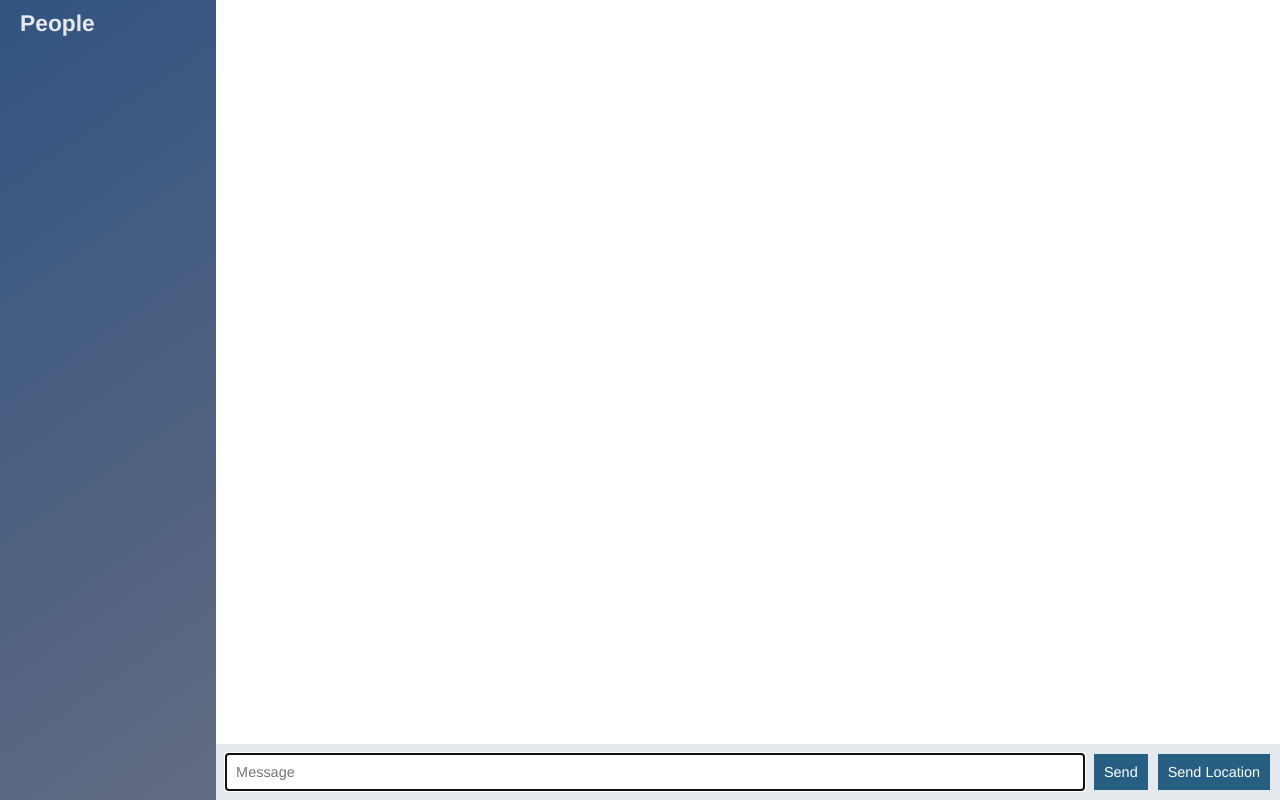
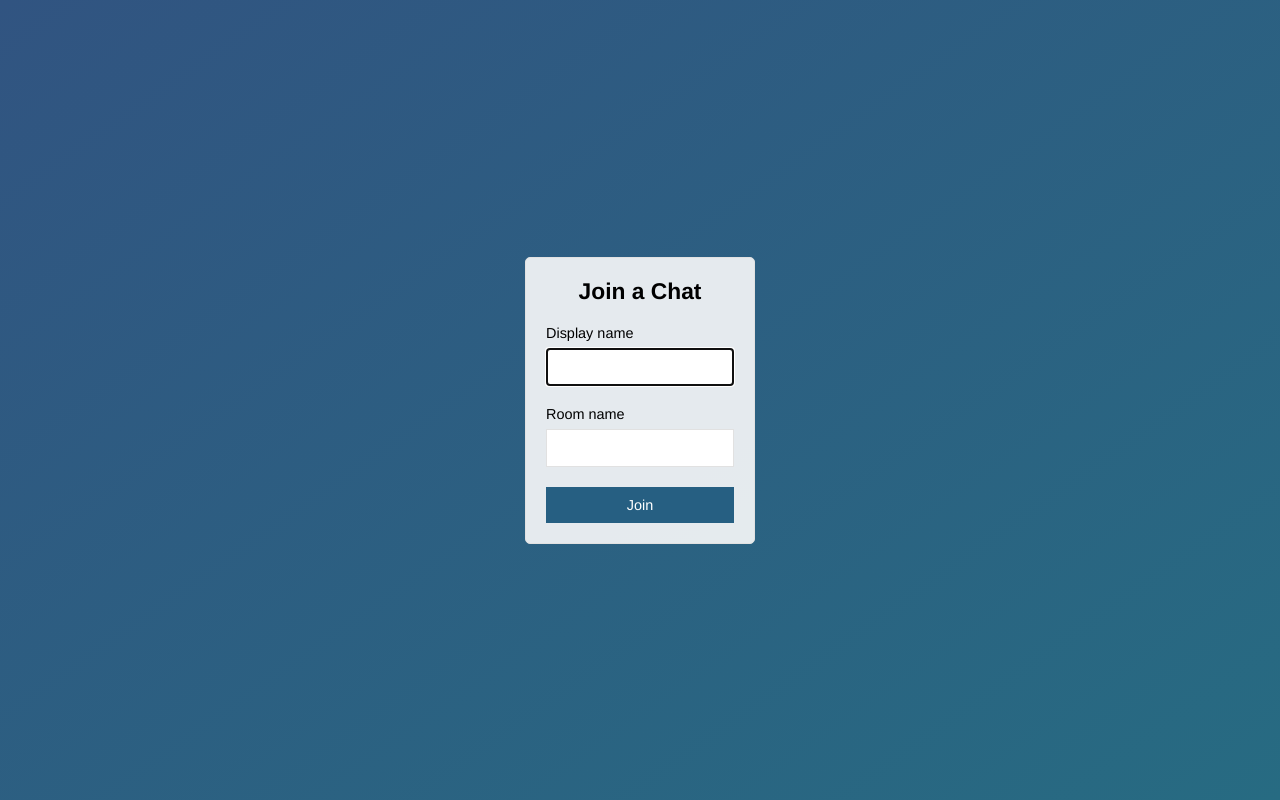
Before and after one commit to shockliang/node-chat-app, a website: page public/index.html in a window 1280 px wide. Drawn offline with nearby package versions, Linux system fonts and the light colour scheme; no server answers.

Commit message:
Add join page that submits to chat.html

```diff
--- a/public/index.html
+++ b/public/index.html
@@ -1,56 +1,31 @@
 <!DOCTYPE html>
 <html>
-    <head>
-        <meta charset="utf-8" />
-        <link rel="stylesheet" href="/css/styles.css"/>
-    </head>
-    <body class="chat">
+<head>
+    <meta charset="utf-8">
+    <title>Join | ChatApp</title>
+    <meta name="viewport" content="width=device-width, initial-scale=1, user-scalable=no">
+    <link rel="stylesheet" href="/css/styles.css">
+</head>
 
-        <div class="chat__sidebar">
-            <h3>People</h3>
-            <div id="users"></div>
-        </div>
+<body class="centered-form">
+    <div class="centered-form__form">
+        <form action="/chat.html">
+            <div class="form-field">
+                <h3>Join a Chat</h3>
+            </div>
+            <div class="form-field">
+                <label>Display name</label>
+                <input type="text" name="name" autofocus/>
+            </div>
+            <div class="form-field">
+                <label>Room name</label>
+                <input type="text" name="room"/>
+            </div>
+            <div class="form-field">
+                <button>Join</botton>
+            </div>
+        </form>
+    </div>
+</body>
 
-        <div class="chat__main">
-            <ol id="messages" class="chat__messages"></ol>
-
-            <div class="chat__footer">
-                <form id="message-form">
-                    <input name="message" type="text" placeholder="Message" autofocus autocomplete="off"/>
-                    <button>Send</button>
-                </form>
-                <button id="send-location">Send Location</button>
-            </div>
-        </div>
-
-        <script id="message-template" type="text/template">
-            <li class="message">
-                <div class="message__title">
-                    <h4>{{from}}</h4>
-                    <span>{{createdAt}}</span>
-                </div>
-                <div class="message__body">
-                    <p>{{text}}</p>
-                </div>
-            </li>
-        </script>
-
-        <script id="location-message-template" type="text/template">
-            <li class="message">
-                <div class="message__title">
-                    <h4>{{from}}</h4>
-                    <span>{{createdAt}}</span>
-                </div>
-                <div class="message__body">
-                    <a href="{{url}}" target = "_blank">My current location</a>
-                </div>
-            </li>
-        </script>
-
-        <script src="/socket.io/socket.io.js"></script>
-        <script src="https://code.jquery.com/jquery-3.2.1.min.js"></script>
-        <script src="/js/libs/moment.js"></script>
-        <script src="/js/libs/mustache.js"></script>
-        <script src="/js/index.js"></script>
-    </body>
 </html>
```
Also changed, not shown: public/chat.html (added, +58 -0 lines), public/js/chat.js (renamed from public/js/index.js).
